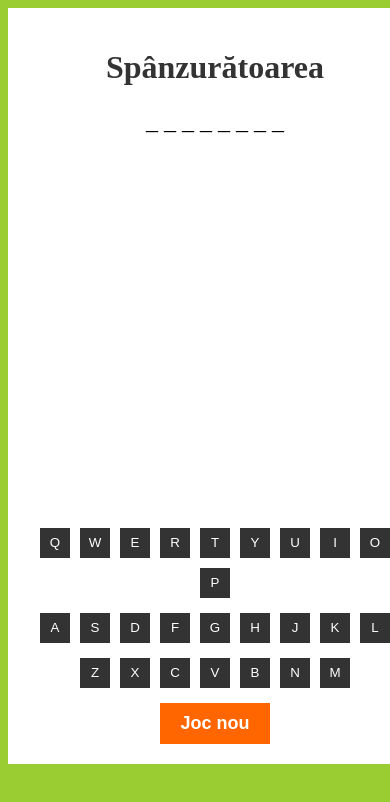
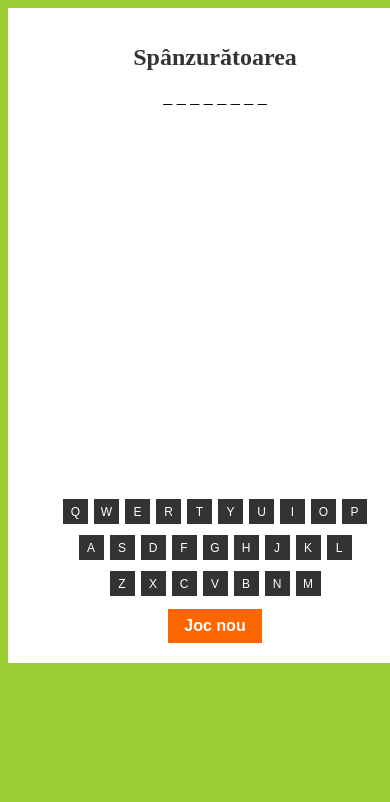
Before and after one commit to Negru95/hangman, a plain HTML site: page index.html in a window 390 px wide. Shown: the top 802 px of the page. Drawn offline with Linux system fonts and the light colour scheme; some packages are replaced by stand-ins of ours; a script that the page names is missing.

Commit message:
responsable

```diff
--- a/css/style.css
+++ b/css/style.css
@@ -112,9 +112,24 @@ body {
   }
 }
 
-@media screen and (max-height: 600px) {
-  .container {
-    max-height: 100%;
-    overflow-y: auto;
+@media screen and (max-width: 480px) {
+  h1 {
+    font-size: 24px;
+  }
+
+  #word-display {
+    font-size: 18px;
+  }
+
+  .keyboard-letter {
+    width: 25px;
+    height: 25px;
+    margin: 3px;
+    font-size: 12px;
+  }
+
+  #new-game-btn {
+    font-size: 16px;
+    padding: 8px 16px;
   }
 }
```
